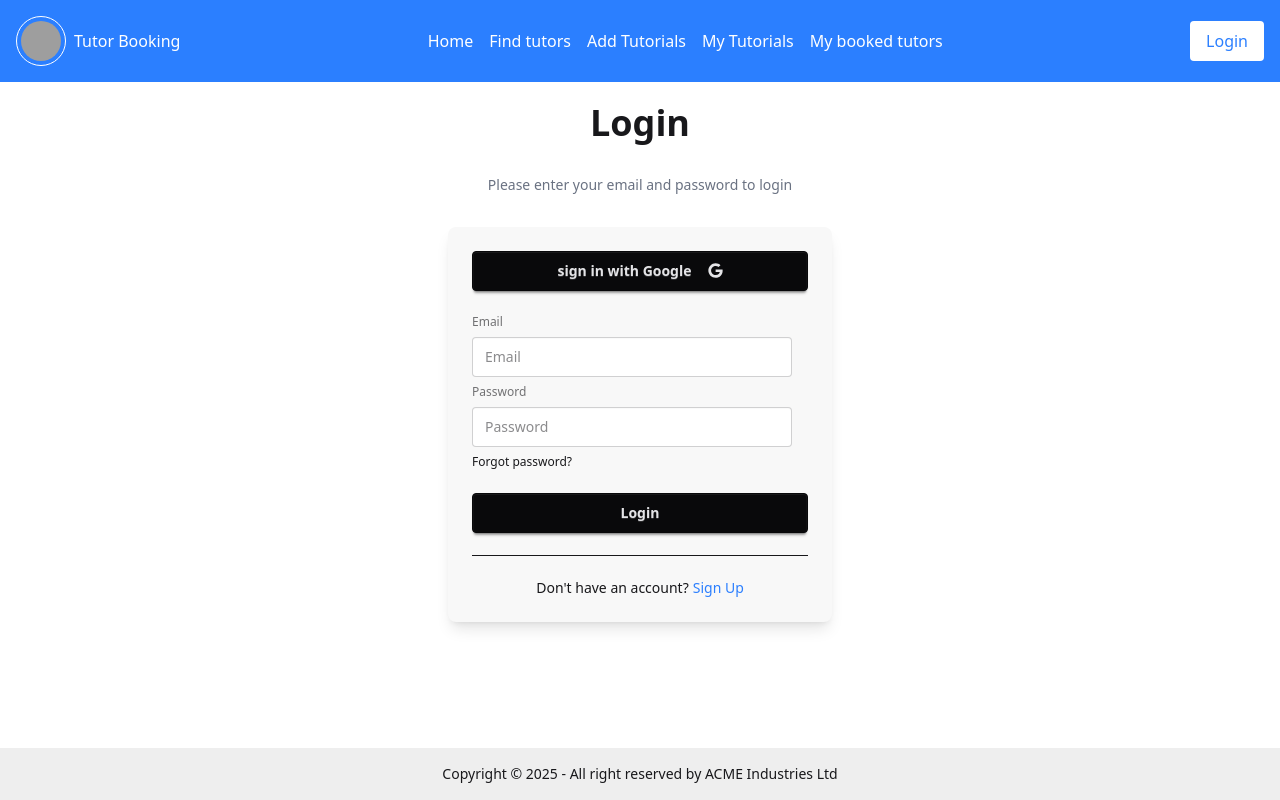
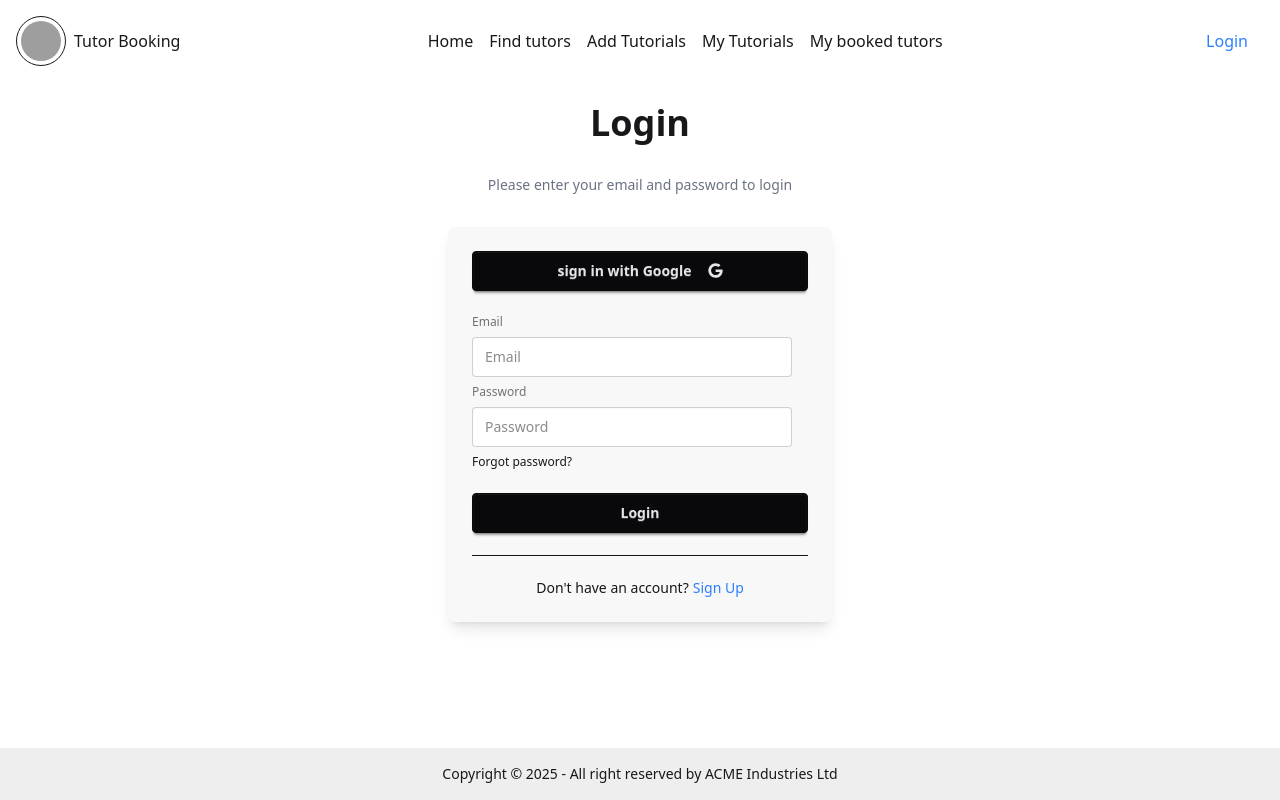
Before and after one commit to Developer-Soriful/Booking-Tutor, a React (Vite) app: page /login in a window 1280 px wide. Built offline with nearby package versions, Linux system fonts and the light colour scheme; no server answers; grey boxes are pictures that could not be loaded.

Commit message:
added new

```diff
--- a/src/Routes/Router.jsx
+++ b/src/Routes/Router.jsx
@@ -6,8 +6,6 @@ import SignUp from "../pages/SignUp";
 import ProtectedRoute from "./ProtectedRoute";
 import ErrorPage from "../components/ErrorPage";
 import React from "react";
-import UseAuth from "../Auth/UseAuth";
-import { getIdToken } from "firebase/auth";
 const Home = React.lazy(() => import("../layouts/Home"));
 const AddTutors = React.lazy(() => import("../pages/AddTutors"));
 const FindTutors = React.lazy(() => import("../pages/FindTutors"));
--- a/src/components/Header.jsx
+++ b/src/components/Header.jsx
@@ -1,4 +1,4 @@
-import { Link } from "react-router";
+import { Link, NavLink } from "react-router";
 import { Tooltip } from "react-tooltip";
 import UseAuth from "../Auth/UseAuth";
 
@@ -6,7 +6,7 @@ const Header = () => {
   const { user } = UseAuth();
 
   return (
-    <div className="flex justify-between items-center p-4 bg-blue-500 text-white">
+    <div className="flex justify-between items-center  p-4">
       <div className="flex items-center gap-2">
         <img
           className="w-[50px] h-[50px] rounded-full p-1 border"
@@ -16,11 +16,41 @@ const Header = () => {
         <h1>Tutor Booking</h1>
       </div>
       <nav className="flex gap-4">
-        <Link to={`/`}>Home</Link>
-        <Link to={`/findTutors`}>Find tutors</Link>
-        <Link to={`/addTutorials`}>Add Tutorials</Link>
-        <Link to={`/myTutorials`}>My Tutorials</Link>
-        <Link to={`/myBookedTutors`}>My booked tutors</Link>
+        <NavLink to="/">
+          {({ isActive }) => (
+            <span className={isActive ? "underline text-blue-600" : ""}>
+              Home
+            </span>
+          )}
+        </NavLink>
+        <NavLink to="/findTutors">
+          {({ isActive }) => (
+            <span className={isActive ? "underline text-blue-600" : ""}>
+              Find tutors
+            </span>
+          )}
+        </NavLink>
+        <NavLink to="/addTutorials">
+          {({ isActive }) => (
+            <span className={isActive ? "underline text-blue-600" : ""}>
+              Add Tutorials
+            </span>
+          )}
+        </NavLink>
+        <NavLink to="/myTutorials">
+          {({ isActive }) => (
+            <span className={isActive ? "underline text-blue-600" : ""}>
+              My Tutorials
+            </span>
+          )}
+        </NavLink>
+        <NavLink to="/myBookedTutors">
+          {({ isActive }) => (
+            <span className={isActive ? "underline text-blue-600" : ""}>
+              My booked tutors
+            </span>
+          )}
+        </NavLink>
       </nav>
       <div>
         {user ? (
--- a/src/layouts/Home.jsx
+++ b/src/layouts/Home.jsx
@@ -7,9 +7,11 @@ import { getIdToken } from "firebase/auth";
 
 const Home = () => {
   const languageCategories = useLoaderData();
+  const [totalReviews, setTotalReviews] = useState([]);
   const [allUser, setAllUser] = useState([]);
   const [tutor, setTutor] = useState([]);
   const { user } = UseAuth();
+
   useEffect(() => {
     fetch(`https://a01-server.vercel.app/allFirebaseUsers`)
       .then((res) => res.json())
@@ -25,6 +27,11 @@ const Home = () => {
           },
         });
         if (res.data) {
+          const totalReviews = res.data.reduce(
+            (acc, curr) => acc + (curr.reviewCount || 0),
+            0
+          );
+          setTotalReviews(totalReviews);
           setTutor(res.data);
         } else {
           console.log("token is not verified");
@@ -51,7 +58,7 @@ const Home = () => {
             <div className="absolute left-5 right-5 top-1/2 flex justify-between transform -translate-y-1/2">
               <a
                 href="#slide4"
-                className="btn btn-circle bg-white/80 hover:bg-white text-black border-none"
+                className="btn btn-circle /80 hover:bg-white text-black border-none"
               >
                 ❮
               </a>
@@ -136,10 +143,14 @@ const Home = () => {
       </div>
       {/* this is for tutor language and total users count ui  */}
       <div className="m-8">
-        <div className="grid justify-items-center grid-cols-1 md:grid-cols-2 lg:grid-cols-3 gap-6 p-6">
+        <div className="grid justify-items-center grid-cols-1 md:grid-cols-2 lg:grid-cols-4 gap-6 p-6">
           <div className="card bg-base-100 shadow-xl">
             <p>Experienced Tutor</p>
             <h1 className="text-5xl font-bold">{tutor.length}</h1>
+          </div>
+          <div className="card bg-base-100 shadow-xl">
+            <p>Total ReviewCount</p>
+            <h1 className="text-5xl font-bold">{totalReviews}</h1>
           </div>
           <div className="card bg-base-100 shadow-xl">
             <p>Total Language</p>
@@ -171,6 +182,80 @@ const Home = () => {
           </Link>
         ))}
       </div>
+      <section className="py-16  " id="how-i-learn">
+        <div className="max-w-4xl border p-4 mx-auto text-center">
+          <h2 className="text-3xl font-bold mb-4">How I Learn</h2>
+          <p className=" mb-8">
+            I follow a disciplined, hands-on learning strategy focused on
+            building real projects and improving daily.
+          </p>
+          <div className="grid grid-cols-1 md:grid-cols-3 gap-6">
+            <div className="p-6  rounded-xl shadow hover:shadow-md transition">
+              <h3 className="text-xl font-semibold mb-2">Learn by Doing</h3>
+              <p className="text-gray-500">
+                I build real-world projects while learning, ensuring practical
+                skill development.
+              </p>
+            </div>
+            <div className="p-6  rounded-xl shadow hover:shadow-md transition">
+              <h3 className="text-xl font-semibold mb-2">Daily Practice</h3>
+              <p className="text-gray-500">
+                I dedicate at least 4–6 hours daily to structured practice and
+                hands-on coding.
+              </p>
+            </div>
+            <div className="p-6  rounded-xl shadow hover:shadow-md transition">
+              <h3 className="text-xl font-semibold mb-2">Problem Solving</h3>
+              <p className="text-gray-500">
+                I focus on debugging, improving logic, and learning from
+                mistakes to grow faster.
+              </p>
+            </div>
+          </div>
+        </div>
+      </section>
+      <section className="py-16 " id="tech-stack">
+        <div className="max-w-5xl mx-auto text-center">
+          <h2 className="text-3xl font-bold mb-6">Tech Stack Experience</h2>
+          <p className=" mb-8">
+            Technologies I've worked with in various projects.
+          </p>
+          <div className="grid grid-cols-1 md:grid-cols-2 lg:grid-cols-4 gap-6 text-left ">
+            <div>
+              <h4 className="font-semibold text-lg">Frontend</h4>
+              <ul className=" list-disc list-inside">
+                <li>React.js</li>
+                <li>Tailwind CSS</li>
+                <li>Framer Motion</li>
+              </ul>
+            </div>
+            <div>
+              <h4 className="font-semibold text-lg">Backend</h4>
+              <ul className=" list-disc list-inside">
+                <li>Node.js</li>
+                <li>Express.js</li>
+                <li>MongoDB</li>
+              </ul>
+            </div>
+            <div>
+              <h4 className="font-semibold text-lg">Auth & Tools</h4>
+              <ul className=" list-disc list-inside">
+                <li>Firebase Auth</li>
+                <li>JWT</li>
+                <li>Axios</li>
+              </ul>
+            </div>
+            <div>
+              <h4 className="font-semibold text-lg">Others</h4>
+              <ul className=" list-disc list-inside">
+                <li>Git & GitHub</li>
+                <li>Vercel</li>
+                <li>Netlify</li>
+              </ul>
+            </div>
+          </div>
+        </div>
+      </section>
     </div>
   );
 };
--- a/src/layouts/MainLayouts.jsx
+++ b/src/layouts/MainLayouts.jsx
@@ -1,13 +1,10 @@
-import { Outlet } from "react-router";
+import { Outlet, useLoaderData } from "react-router";
 import Header from "../components/Header";
 import Footer from "../components/Footer";
 import React, { Suspense } from "react";
 import Loading from "../components/Loading";
-import UseAuth from "../Auth/UseAuth";
 
 const MainLayouts = () => {
-  const { user } = UseAuth();
-
   return (
     <div>
       <header>
--- a/src/pages/MyBookedTutors.jsx
+++ b/src/pages/MyBookedTutors.jsx
@@ -29,6 +29,7 @@ const MyBookedTutors = () => {
         console.log(err);
       }
     };
+    fetchData();
   }, []);
   // this is for handleReview
   const handleReview = (id) => {
@@ -66,15 +67,15 @@ const MyBookedTutors = () => {
               key={loaderData._id}
               className="flex flex-col mt-5  justify-center items-center "
             >
-              <div className="  flex  p-6 rounded-xl shadow-lg lg:w-2/3 border border-gray-300 ">
-                <div className="w-1/3 mr-6">
+              <div className="  flex flex-col lg:flex-row  p-6 rounded-xl shadow-lg lg:w-2/3 border border-gray-300 ">
+                <div className="w-full lg:w-1/3 mr-6">
                   <img
                     src={loaderData.image}
                     alt={loaderData.language}
-                    className="w-full h-64 object-contain rounded-lg mb-6"
+                    className="w-full  object-contain rounded-lg mb-6"
                   />
                 </div>
-                <div className="w-2/3 flex flex-col justify-between">
+                <div className="w-full lg:w-2/3 flex flex-col justify-between">
                   <h2 className="text-3xl font-bold  mb-2">
                     {loaderData.language}
                   </h2>
--- a/src/pages/TutorCard.jsx
+++ b/src/pages/TutorCard.jsx
@@ -2,15 +2,15 @@ import { Link } from "react-router";
 
 const TutorCard = ({ tutors }) => {
   return (
-    <div className="border-b-amber-300 border-r-red-600 border-l-green-600 border-t-blue-600 border-2 p-4 rounded-md shadow-md flex justify-center items-center w-full gap-6 pr-2 overflow-hidden">
-      <div className="w-1/4">
+    <div className="border-b-amber-300 border-r-red-600 border-l-green-600 border-t-blue-600 border-2 p-4 rounded-md shadow-md flex flex-col lg:flex-row justify-center items-center w-full gap-6 pr-2 overflow-hidden">
+      <div className="w-full lg:w-1/4">
         <img
           src={tutors.image}
           alt={tutors.userName}
           className="w-full h-auto object-cover rounded-md mb-4"
         />
       </div>
-      <div className="w-3/4 flex flex-col gap-2">
+      <div className="w-full lg:w-3/4 flex flex-col gap-2">
         <h3 className="text-xl font-semibold">{tutors.userName}</h3>
         <p className="text-gray-500 ">
           language:{" "}
```
